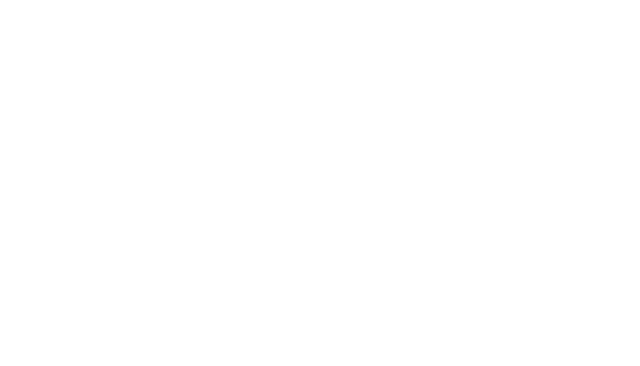
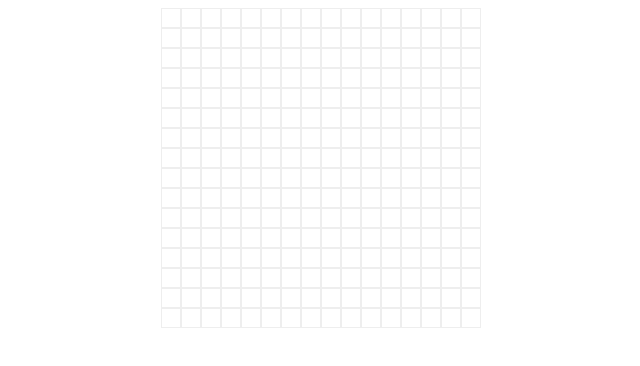
Before and after one commit to vlbdev/Etch-a-Sketch, a plain HTML site: page index.html in a window 1280 px wide. Shown: the full height of the page, 319-959 px from the left. Drawn offline with Linux system fonts and the light colour scheme.

Commit message:
Add a grid 16x16

```diff
--- a/index.html
+++ b/index.html
@@ -4,7 +4,18 @@
     <meta charset="UTF-8" />
     <meta name="viewport" content="width=device-width, initial-scale=1.0" />
     <title>Etch-a-Sketch</title>
-    <script src="script.js"></script>
+    <script src="script.js" defer></script>
+    <style>
+      * {
+        box-sizing: border-box;
+      }
+      .container {
+        width: 320px;
+        margin: 0 auto;
+        display: flex;
+        flex-wrap: wrap;
+      }
+    </style>
   </head>
   <body>
     <div class="container"></div>
--- a/script.js
+++ b/script.js
@@ -0,0 +1,7 @@
+const container = document.querySelector(".container");
+
+for (let i = 1; i <= 16 * 16; i++) {
+  let div = document.createElement("div");
+  div.style.cssText = "width:20px;height:20px;border:1px solid #eee;";
+  container.appendChild(div);
+}
```
